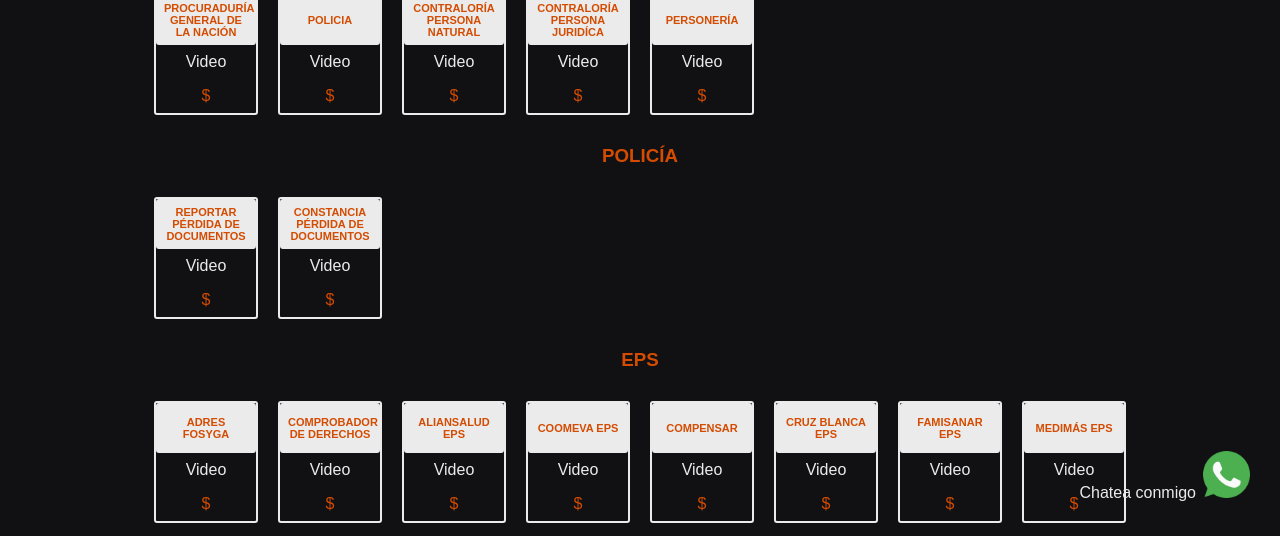
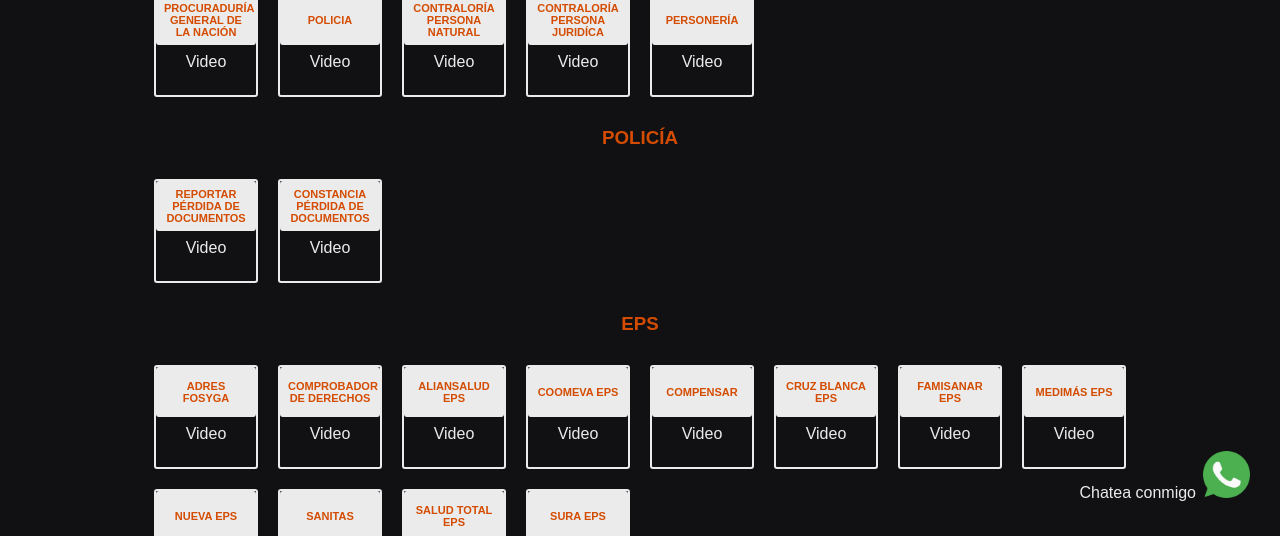
Before and after one commit to alberthfabian/fireplace, a React (Create React App) app: page / in a window 1280 px wide. Shown: the part 259-795 px from the top of the page. Built offline with nearby package versions, Linux system fonts and the light colour scheme; no server answers.

Commit message:
Update value

```diff
--- a/src/components/Documents/index.jsx
+++ b/src/components/Documents/index.jsx
@@ -19,7 +19,7 @@
         <Link href={linkVideo} target='_blank' >{video}</Link>
       </Video>
       <Value>
-        {`$ ${value}`}
+        {value ? `$ ${value}` : value}
       </Value>
     </Div>
   );
```
